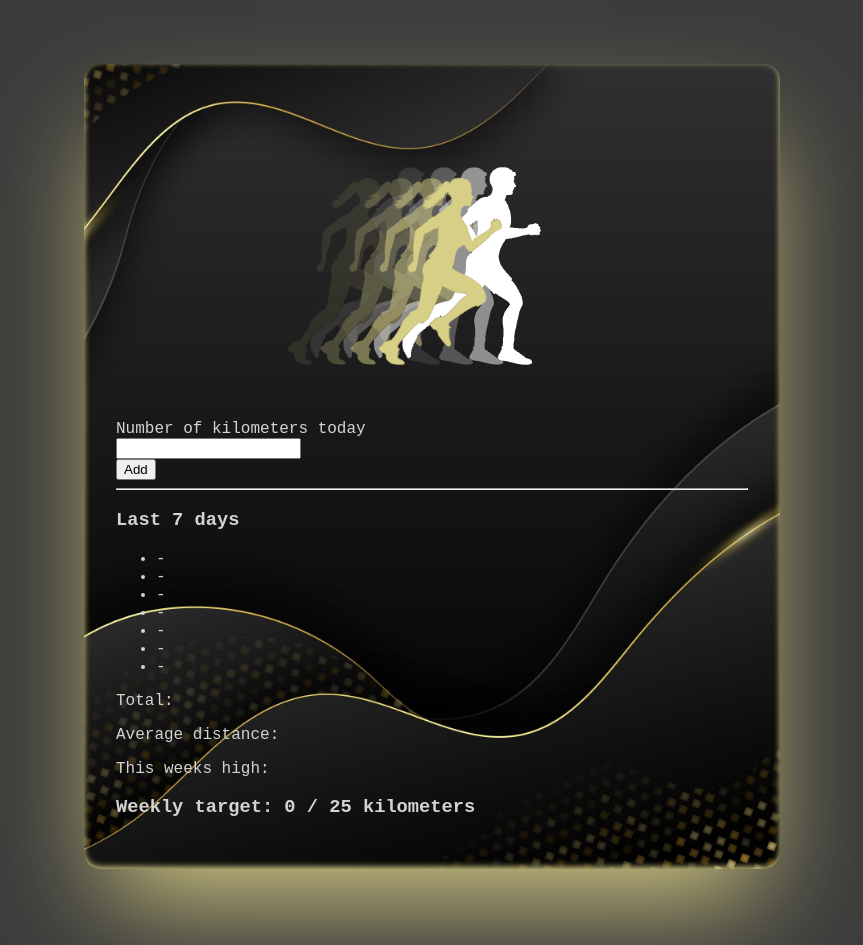
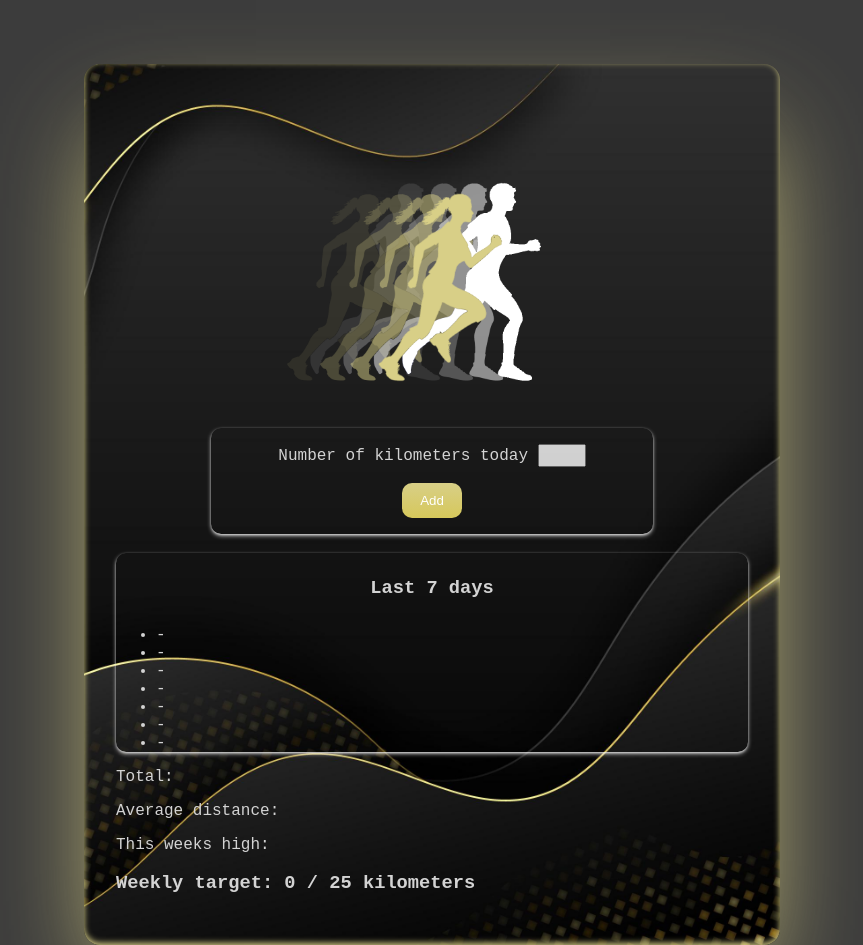
Before and after one commit to Mama-simba/running-tracker, a plain HTML site: page index.html in a window 1280 px wide. Shown: the top 945 px of the page, without its empty margins (208-1071 px from the left). Drawn offline with Linux system fonts and the light colour scheme.

```diff
--- a/index.html
+++ b/index.html
@@ -22,13 +22,13 @@
 
             <form>
                 <label for="entry">Number of kilometers today</label>
-                <br>
+
                 <input type="number" id="entry" step="0.1">
                 <br>
                 <button type="submit">Add</button>
             </form>
 
-            <hr>
+
 
             <section class="entriesWrapper">
                 <h3>Last 7 days</h3>
--- a/styles.css
+++ b/styles.css
@@ -35,11 +35,48 @@ header {
 img {
   display: block;
   width: 50%;
-  margin: 3rem auto 1rem auto;
+  margin: 4rem auto 0.5rem auto;
 }
 
 
+/* TOTAL MILES */
 
+form {
+  width: 70%;
+  margin: 0 auto;
+  box-shadow: whitesmoke 0px 2px 5px -1px, whitesmoke 0px 1px 3px -1px;
+  border-radius: 10px;
+  text-align: center;
+  padding: 1rem 0;
+}
+
+input {
+  width: 40px;
+  padding: 2px;
+  opacity: 0.8;
+
+}
+
+button {
+  background-image: linear-gradient(to bottom, #d8cf87, #d6c85b);
+  color: white;
+  border: none;
+  border-radius: 10px;
+  padding: 10px 18px;
+  margin-top: 1rem;
+}
+
+/* LAST 7 DAYS DATA */
+
+.entriesWrapper{
+  box-shadow: whitesmoke 0px 2px 5px -1px, whitesmoke 0px 1px 3px -1px;
+  border-radius: 10px;
+}
+
+.entriesWrapper h3 {
+  text-align: center;
+  padding: 1.5rem 0 0.5rem 0;
+}
 
 
 
```
